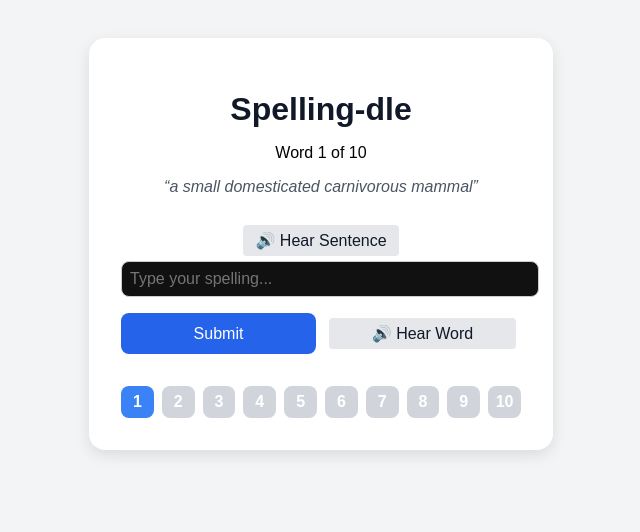
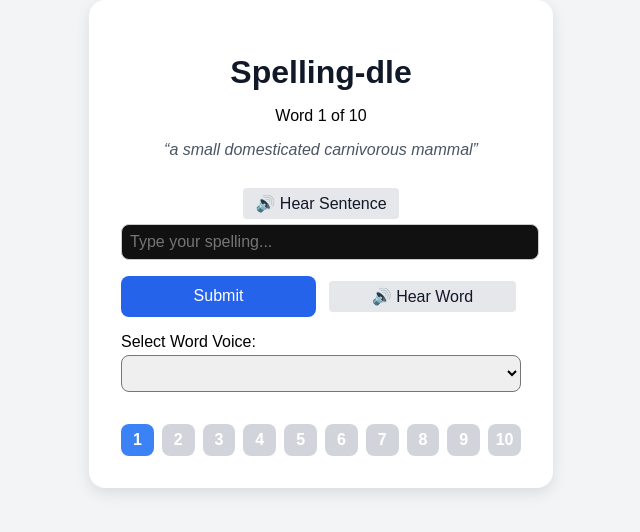
Before and after one commit to Salssssss/spelling-dle, a React (Vite) app in the folder client/: page / in a window 1280 px wide. Shown: the part 172-704 px from the top of the page, without its empty margins (319-959 px from the left). Built offline with nearby package versions, Linux system fonts and the light colour scheme.

Commit message:
Implemented a Voice Selector

```diff
--- a/client/src/App.jsx
+++ b/client/src/App.jsx
@@ -2,6 +2,7 @@ import React, { useEffect, useRef, useState } from 'react';
 import './styles.css';
 import ProgressBar from './components/ProgressBar';
 import SentenceSpeaker from './components/SentenceSpeaker';
+import VoiceSelector from './components/VoiceSelector';
 
 
 const App = () => {
@@ -28,39 +29,32 @@ const App = () => {
 
   useEffect(() => {
     const loadVoices = () => {
-      const pickVoices = () => {
+      const tryLoad = () => {
         const allVoices = speechSynthesis.getVoices();
+        if (allVoices.length > 0) {
+          setVoices(allVoices);
 
-        const mark = allVoices.find(v => v.name.toLowerCase().includes('mark'));
-        const female = allVoices.find(v => {
-          const name = v.name.toLowerCase();
-          return (
-            name.includes('female') ||
-            name.includes('samantha') ||
-            name.includes('zira') ||
-            name.includes('google uk english female') ||
-            name.includes('google us english female')
-          );
-        });
+          // Fallbacks if no voices are pre-selected
+          if (!selectedVoice) {
+            const mark = allVoices.find(v => v.name.toLowerCase().includes('mark'));
+            setSelectedVoice(mark || allVoices[0]);
+          }
 
-        const fallback = allVoices[0];
-
-        setSelectedVoice(mark || fallback);
-        setAlternateVoice(female && female.name !== mark?.name ? female : fallback);
-
-        console.log("🔤 Word voice:", mark?.name || fallback?.name);
-        console.log("🗣️ Sentence voice:", female?.name || fallback?.name);
+          if (!alternateVoice) {
+            const female = allVoices.find(v => v.name.toLowerCase().includes('female'));
+            setAlternateVoice(female || allVoices[0]);
+          }
+        }
       };
 
-      if (speechSynthesis.getVoices().length > 0) {
-        pickVoices();
-      } else {
-        speechSynthesis.onvoiceschanged = pickVoices;
-      }
+      // Always listen to voiceschanged, even if voices already exist
+      speechSynthesis.onvoiceschanged = tryLoad;
+      tryLoad();
     };
 
     loadVoices();
   }, []);
+
 
 
 
@@ -208,6 +202,11 @@ const App = () => {
               <button className="submit" onClick={handleSubmit}>Submit</button>
               <button className="audio" onClick={() => speak(currentWord.word)}>🔊 Hear Word</button>
             </div>
+            <VoiceSelector
+              voices={voices}
+              selectedVoice={selectedVoice}
+              setSelectedVoice={setSelectedVoice}
+            />
             {letterResults.length > 0 && (
               <div className="letter-feedback">
                 {currentWord.word.split('').map((char, i) => (
--- a/client/src/components/VoiceSelector.jsx
+++ b/client/src/components/VoiceSelector.jsx
@@ -1,16 +1,19 @@
+// components/VoiceSelector.jsx
 import React from 'react';
 
 const VoiceSelector = ({ voices, selectedVoice, setSelectedVoice }) => {
   return (
     <div className="voice-select">
-      <label htmlFor="voiceSelect">TTS Voice:</label>
+      <label htmlFor="voiceSelect">Select Word Voice:</label>
       <select
         id="voiceSelect"
+        value={selectedVoice?.name || ''}
         onChange={(e) => {
           const voice = voices.find(v => v.name === e.target.value);
-          setSelectedVoice(voice);
+          if (voice) {
+            setSelectedVoice(voice);
+          }
         }}
-        value={selectedVoice?.name || ''}
       >
         {voices.map((v, i) => (
           <option key={i} value={v.name}>
```
